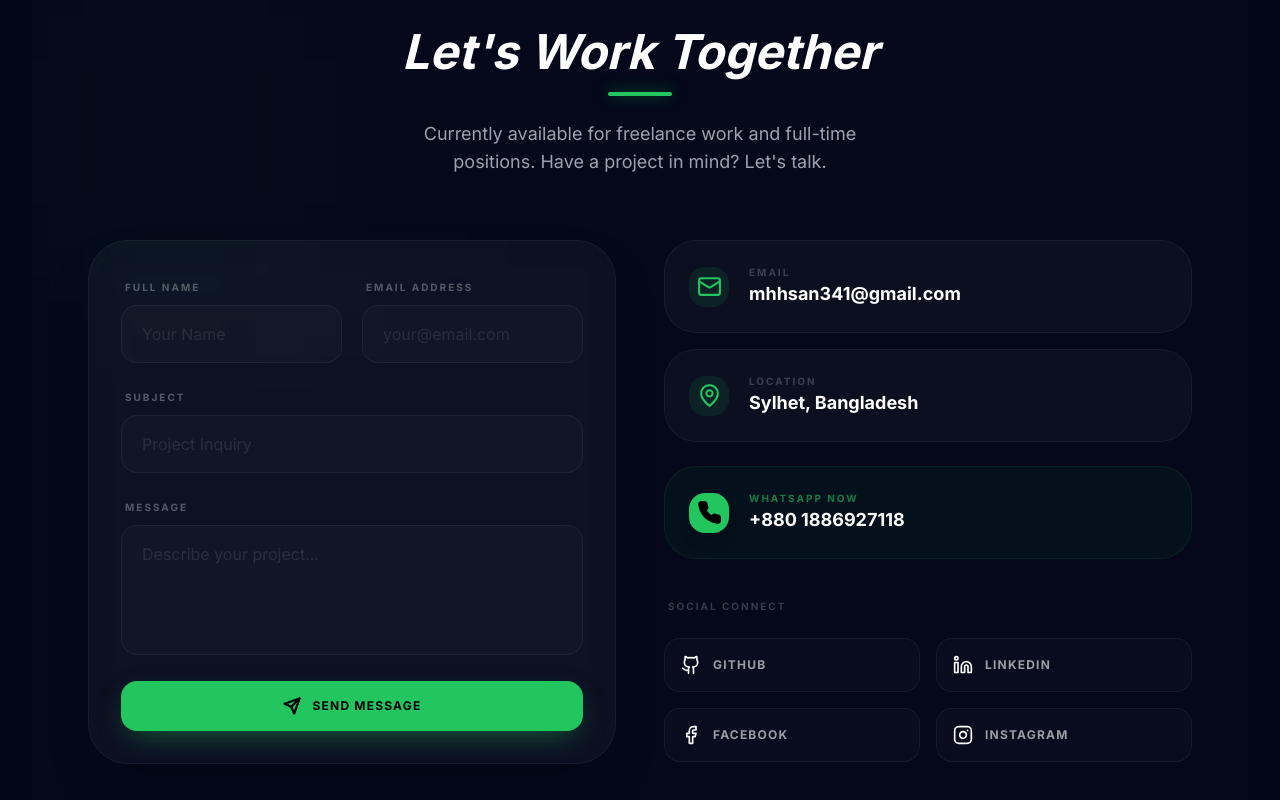
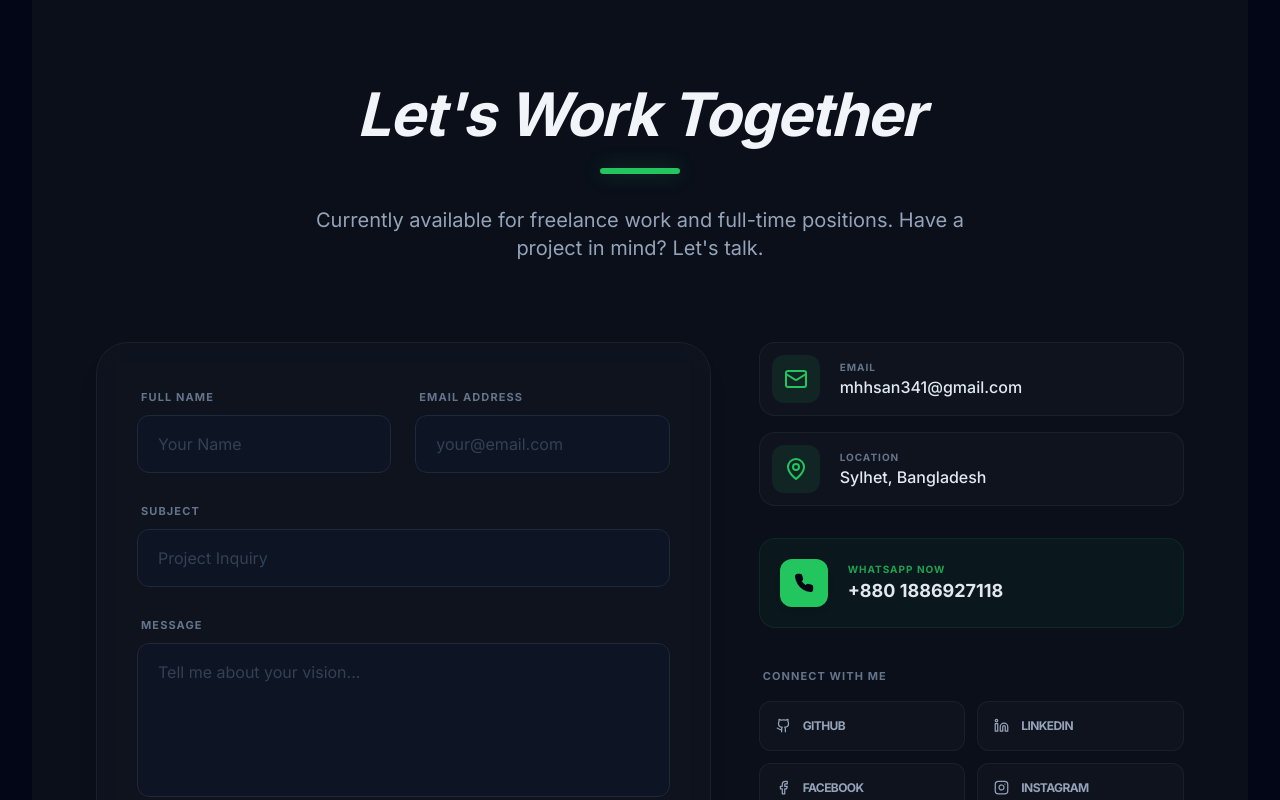
Before and after one commit to emon35410/Portfolio-Emon, a React (Vite) app: page / in a window 1280 px wide. Shown: the part 6880-7680 px from the top of the page. Built offline with nearby package versions, Linux system fonts and the light colour scheme; no server answers; the HTML template or start-up script is replaced by a standard one.

Commit message:
Formspree added

```diff
--- a/package.json
+++ b/package.json
@@ -11,6 +11,7 @@
   },
   "dependencies": {
     "@emailjs/browser": "^4.4.1",
+    "@formspree/react": "^3.0.0",
     "@studio-freight/lenis": "^1.0.42",
     "aos": "^2.3.4",
     "framer-motion": "^10.16.4",
--- a/src/components/Contact.jsx
+++ b/src/components/Contact.jsx
@@ -1,39 +1,34 @@
 import { useState, useRef } from 'react'
 import { motion, useInView } from 'framer-motion'
+// 1. Import Formspree hooks
+import { useForm, ValidationError } from '@formspree/react'
 import {
   Send, Mail, MapPin,
-  Github, Linkedin, Facebook, Instagram, Phone
+  Github, Linkedin, Facebook, Instagram, Phone, CheckCircle2
 } from 'lucide-react'
 
 const Contact = () => {
   const ref = useRef(null)
   const isInView = useInView(ref, { once: true, amount: 0.1 })
+
+  // 2. Initialize Formspree hook
+  const [state, handleSubmit] = useForm(import.meta.env.VITE_FORMSPREE_KEY);
+
+  // Keep local state for the inputs so the UI stays responsive
   const [formData, setFormData] = useState({
     name: '',
     email: '',
     subject: '',
     message: ''
   })
-  const [isSubmitting, setIsSubmitting] = useState(false)
 
   const handleInputChange = (e) => {
     setFormData({ ...formData, [e.target.name]: e.target.value })
   }
 
-  const handleSubmit = async (e) => {
-    e.preventDefault()
-    setIsSubmitting(true)
-    const mailtoLink = `mailto:mhhsan341@gmail.com?subject=${encodeURIComponent(formData.subject)}&body=${encodeURIComponent(`Name: ${formData.name}\nEmail: ${formData.email}\n\nMessage:\n${formData.message}`)}`
-    window.location.href = mailtoLink
-    setTimeout(() => {
-      setFormData({ name: '', email: '', subject: '', message: '' })
-      setIsSubmitting(false)
-    }, 2000)
-  }
-
   const contactInfo = [
-    { icon: Mail, label: 'Email', value: 'mhhsan341@gmail.com', color: 'text-green-500' },
-    { icon: MapPin, label: 'Location', value: 'Sylhet, Bangladesh', color: 'text-green-500' }
+    { icon: Mail, label: 'Email', value: 'mhhsan341@gmail.com' },
+    { icon: MapPin, label: 'Location', value: 'Sylhet, Bangladesh' }
   ]
 
   const socialLinks = [
@@ -43,111 +38,127 @@ const Contact = () => {
     { name: 'Instagram', icon: Instagram, url: 'https://www.instagram.com/ertugrul_emon_10/', color: 'hover:border-pink-500' }
   ]
 
-  // Animation Variants
   const containerVariants = {
     hidden: { opacity: 0 },
-    visible: { opacity: 1, transition: { staggerChildren: 0.15 } }
+    visible: { opacity: 1, transition: { staggerChildren: 0.1 } }
   }
 
   const itemVariants = {
     hidden: { opacity: 0, y: 20 },
-    visible: { opacity: 1, y: 0, transition: { duration: 0.6, ease: "easeOut" } }
+    visible: { opacity: 1, y: 0, transition: { duration: 0.5 } }
   }
 
   return (
-    <section id="contact" className="py-10 bg-[#0f172a]/20 relative overflow-hidden" ref={ref}>
-      {/* Background Glow */}
-      <div className="absolute top-0 left-0 w-72 h-72 bg-green-500/5 blur-[120px] -z-10" />
+    <section id="contact" className="py-16 md:py-24 bg-[#0a0f1a] relative overflow-hidden" ref={ref}>
+      <div className="absolute top-0 left-0 w-64 md:w-96 h-64 md:h-96 bg-green-500/10 blur-[100px] -z-10" />
+      <div className="absolute bottom-0 right-0 w-64 md:w-96 h-64 md:h-96 bg-blue-500/5 blur-[100px] -z-10" />
 
-      <div className="max-w-6xl mx-auto px-6">
+      <div className="max-w-6xl mx-auto px-4 sm:px-6 lg:px-8">
         <motion.div
           initial={{ opacity: 0, y: 20 }}
           animate={isInView ? { opacity: 1, y: 0 } : {}}
-          className="text-center mb-16"
+          className="text-center mb-12 md:mb-20"
         >
-          <h3 className="text-4xl md:text-5xl font-bold text-white mb-4 italic">
+          <h3 className="text-3xl md:text-5xl lg:text-6xl font-bold text-slate-100 mb-6 italic tracking-tight">
             Let&apos;s Work Together
           </h3>
-          <div className="w-16 h-1 bg-green-500 mx-auto rounded-full shadow-[0_0_15px_rgba(34,197,94,0.5)]" />
-          <p className="text-gray-400 mt-6 max-w-lg mx-auto text-lg">
+          <div className="w-20 h-1.5 bg-green-500 mx-auto rounded-full shadow-[0_0_20px_rgba(34,197,94,0.3)]" />
+          <p className="text-slate-400 mt-8 max-w-2xl mx-auto text-base md:text-xl leading-relaxed">
             Currently available for freelance work and full-time positions. Have a project in mind? Let&apos;s talk.
           </p>
         </motion.div>
 
-        <div className="grid lg:grid-cols-2 gap-12 items-start">
-          {/* Contact Form */}
+        <div className="grid lg:grid-cols-12 gap-8 lg:gap-12 items-start">
           <motion.div
-            initial={{ opacity: 0, x: -30 }}
+            initial={{ opacity: 0, x: -20 }}
             animate={isInView ? { opacity: 1, x: 0 } : {}}
-            transition={{ duration: 0.8 }}
-            className="bg-white/[0.03] backdrop-blur-xl p-8 rounded-[2.5rem] border border-white/5 shadow-2xl"
+            transition={{ duration: 0.6 }}
+            className="lg:col-span-7 bg-white/[0.02] backdrop-blur-md p-6 md:p-10 rounded-[2rem] border border-white/5 shadow-xl min-h-[500px] flex flex-col justify-center"
           >
-            <form onSubmit={handleSubmit} className="space-y-5">
-              <div className="grid sm:grid-cols-2 gap-5">
+            {/* 3. Handle Success UI */}
+            {state.succeeded ? (
+              <motion.div
+                initial={{ opacity: 0, scale: 0.9 }}
+                animate={{ opacity: 1, scale: 1 }}
+                className="text-center space-y-4"
+              >
+                <div className="w-20 h-20 bg-green-500/10 rounded-full flex items-center justify-center text-green-500 mx-auto mb-4">
+                  <CheckCircle2 size={48} />
+                </div>
+                <h4 className="text-2xl font-bold text-white">Message Sent!</h4>
+                <p className="text-slate-400">Thanks for reaching out, I'll get back to you soon.</p>
+              </motion.div>
+            ) : (
+              <form onSubmit={handleSubmit} className="space-y-6">
+                <div className="grid sm:grid-cols-2 gap-6">
                   <div className="space-y-2">
-                  <label className="text-[10px] font-black uppercase tracking-[0.2em] text-white/30 ml-1">Full Name</label>
+                    <label className="text-[11px] font-bold uppercase tracking-widest text-slate-500 ml-1">Full Name</label>
                     <input
-                    type="text" name="name" value={formData.name} onChange={handleInputChange} required
-                    className="w-full px-5 py-4 bg-white/[0.02] border border-white/5 rounded-2xl focus:border-green-500/50 focus:bg-green-500/5 outline-none transition-all text-white placeholder-white/10"
+                      id="name" type="text" name="name" value={formData.name} onChange={handleInputChange} required
+                      className="w-full px-5 py-4 bg-slate-900/50 border border-slate-800 rounded-xl focus:border-green-500/50 focus:ring-1 focus:ring-green-500/20 outline-none transition-all text-slate-200 placeholder-slate-700"
                       placeholder="Your Name"
                     />
+                    <ValidationError prefix="Name" field="name" errors={state.errors} className="text-red-500 text-xs mt-1" />
                   </div>
                   <div className="space-y-2">
-                  <label className="text-[10px] font-black uppercase tracking-[0.2em] text-white/30 ml-1">Email Address</label>
+                    <label className="text-[11px] font-bold uppercase tracking-widest text-slate-500 ml-1">Email Address</label>
                     <input
-                    type="email" name="email" value={formData.email} onChange={handleInputChange} required
-                    className="w-full px-5 py-4 bg-white/[0.02] border border-white/5 rounded-2xl focus:border-green-500/50 focus:bg-green-500/5 outline-none transition-all text-white placeholder-white/10"
+                      id="email" type="email" name="email" value={formData.email} onChange={handleInputChange} required
+                      className="w-full px-5 py-4 bg-slate-900/50 border border-slate-800 rounded-xl focus:border-green-500/50 focus:ring-1 focus:ring-green-500/20 outline-none transition-all text-slate-200 placeholder-slate-700"
                       placeholder="your@email.com"
                     />
+                    <ValidationError prefix="Email" field="email" errors={state.errors} className="text-red-500 text-xs mt-1" />
                   </div>
                 </div>
                 <div className="space-y-2">
-                <label className="text-[10px] font-black uppercase tracking-[0.2em] text-white/30 ml-1">Subject</label>
+                  <label className="text-[11px] font-bold uppercase tracking-widest text-slate-500 ml-1">Subject</label>
                   <input
-                  type="text" name="subject" value={formData.subject} onChange={handleInputChange} required
-                  className="w-full px-5 py-4 bg-white/[0.02] border border-white/5 rounded-2xl focus:border-green-500/50 focus:bg-green-500/5 outline-none transition-all text-white placeholder-white/10"
+                    id="subject" type="text" name="subject" value={formData.subject} onChange={handleInputChange} required
+                    className="w-full px-5 py-4 bg-slate-900/50 border border-slate-800 rounded-xl focus:border-green-500/50 focus:ring-1 focus:ring-green-500/20 outline-none transition-all text-slate-200 placeholder-slate-700"
                     placeholder="Project Inquiry"
                   />
                 </div>
                 <div className="space-y-2">
-                <label className="text-[10px] font-black uppercase tracking-[0.2em] text-white/30 ml-1">Message</label>
+                  <label className="text-[11px] font-bold uppercase tracking-widest text-slate-500 ml-1">Message</label>
                   <textarea
-                  name="message" rows="4" value={formData.message} onChange={handleInputChange} required
-                  className="w-full px-5 py-4 bg-white/[0.02] border border-white/5 rounded-2xl focus:border-green-500/50 focus:bg-green-500/5 outline-none transition-all text-white placeholder-white/10 resize-none"
-                  placeholder="Describe your project..."
+                    id="message" name="message" rows="5" value={formData.message} onChange={handleInputChange} required
+                    className="w-full px-5 py-4 bg-slate-900/50 border border-slate-800 rounded-xl focus:border-green-500/50 focus:ring-1 focus:ring-green-500/20 outline-none transition-all text-slate-200 placeholder-slate-700 resize-none"
+                    placeholder="Tell me about your vision..."
                   />
+                  <ValidationError prefix="Message" field="message" errors={state.errors} className="text-red-500 text-xs mt-1" />
                 </div>
 
                 <motion.button
-                whileHover={{ scale: 1.02, y: -2 }}
+                  whileHover={{ scale: 1.01 }}
                   whileTap={{ scale: 0.98 }}
-                type="submit" disabled={isSubmitting}
-                className="w-full bg-green-500 hover:bg-green-400 text-black py-4 rounded-2xl font-black uppercase tracking-widest text-xs transition-all shadow-[0_10px_30px_-10px_rgba(34,197,94,0.5)] flex items-center justify-center gap-3 disabled:opacity-50"
+                  type="submit" disabled={state.submitting}
+                  className="w-full bg-green-500 hover:bg-green-400 text-slate-950 py-4 rounded-xl font-bold uppercase tracking-widest text-sm transition-all shadow-lg flex items-center justify-center gap-3 disabled:opacity-50"
                 >
-                {isSubmitting ? "Opening Email..." : <><Send size={18} strokeWidth={3} /> Send Message</>}
+                  {state.submitting ? "Sending..." : <><Send size={18} /> Send Message</>}
                 </motion.button>
               </form>
+            )}
           </motion.div>
 
-          {/* Contact Details */}
+          {/* Contact Details side remains the same */}
           <motion.div
             variants={containerVariants}
             initial="hidden"
             animate={isInView ? "visible" : "hidden"}
-            className="space-y-6"
+            className="lg:col-span-5 space-y-6 md:space-y-8"
           >
-            <div className="grid gap-4">
+            <div className="grid sm:grid-cols-2 lg:grid-cols-1 gap-4">
               {contactInfo.map((info, idx) => (
                 <motion.div
                   key={idx} variants={itemVariants}
-                  className="flex items-center gap-5 p-6 bg-white/[0.03] rounded-[2rem] border border-white/5 hover:border-green-500/20 transition-all group"
+                  className="flex items-center gap-5 p-3 bg-white/[0.02] rounded-2xl border border-white/5 hover:border-green-500/30 transition-all group"
                 >
-                  <div className="w-10 h-10 bg-green-500/10 rounded-2xl flex items-center justify-center text-green-500 group-hover:scale-110 transition-transform">
-                    <info.icon size={25} />
+                  <div className="w-12 h-12 bg-green-500/10 rounded-xl flex items-center justify-center text-green-500 shrink-0">
+                    <info.icon size={24} />
                   </div>
-                  <div>
-                    <p className="text-[10px] font-black uppercase tracking-[0.2em] text-white/20">{info.label}</p>
-                    <p className="text-white font-bold text-lg">{info.value}</p>
+                  <div className="min-w-0">
+                    <p className="text-[10px] font-bold uppercase tracking-widest text-slate-500">{info.label}</p>
+                    <p className="text-slate-200 font-medium text-sm md:text-base truncate">{info.value}</p>
                   </div>
                 </motion.div>
               ))}
@@ -156,28 +167,28 @@ const Contact = () => {
             <motion.a
               variants={itemVariants}
               href="https://wa.me/8801886927118" target="_blank" rel="noreferrer"
-              className="flex items-center gap-5 p-6 bg-green-500/5 rounded-[2rem] border border-green-500/10 hover:border-green-500/40 hover:bg-green-500/10 transition-all group"
+              className="flex items-center gap-5 p-5 bg-green-500/5 rounded-2xl border border-green-500/10 hover:border-green-500/40 hover:bg-green-500/10 transition-all group"
             >
-              <div className="w-10 h-10 bg-green-500 rounded-2xl flex items-center justify-center text-black shadow-lg">
-                <Phone size={25} fill="currentColor" />
+              <div className="w-12 h-12 bg-green-500 rounded-xl flex items-center justify-center text-slate-950 shadow-md shrink-0">
+                <Phone size={20} fill="currentColor" />
               </div>
               <div>
-                <p className="text-[10px] font-black uppercase tracking-[0.2em] text-green-500/60">WhatsApp Now</p>
-                <p className="text-white font-bold text-lg">+880 1886927118</p>
+                <p className="text-[10px] font-bold uppercase tracking-widest text-green-500/80">WhatsApp Now</p>
+                <p className="text-slate-200 font-bold text-lg">+880 1886927118</p>
               </div>
             </motion.a>
 
-            <motion.div variants={itemVariants} className="pt-4">
-              <h5 className="text-[10px] font-black uppercase tracking-[0.2em] text-white/20 mb-6 ml-1">Social Connect</h5>
-              <div className="grid grid-cols-2 gap-4">
+            <motion.div variants={itemVariants} className="pt-2">
+              <h5 className="text-[11px] font-bold uppercase tracking-widest text-slate-500 mb-4 ml-1">Connect with me</h5>
+              <div className="grid grid-cols-2 gap-3">
                 {socialLinks.map((social, idx) => (
                   <motion.a
                     key={idx} href={social.url} target="_blank" rel="noreferrer"
-                    whileHover={{ y: -5, backgroundColor: 'rgba(255,255,255,0.05)' }}
-                    className={`flex items-center gap-3 bg-white/[0.02] border border-white/5 p-4 rounded-2xl transition-all ${social.color} group`}
+                    whileHover={{ y: -3, backgroundColor: 'rgba(255,255,255,0.04)' }}
+                    className={`flex items-center justify-center sm:justify-start gap-3 bg-white/[0.02] border border-white/5 p-4 rounded-xl transition-all ${social.color} group`}
                   >
-                    <social.icon size={20} className="group-hover:scale-110 transition-transform" />
-                    <span className="text-xs font-bold uppercase tracking-widest text-white/60 group-hover:text-white transition-colors">{social.name}</span>
+                    <social.icon size={15} className="text-slate-400 group-hover:text-inherit transition-colors" />
+                    <span className="text-xs font-bold uppercase tracking-tighter text-slate-400 group-hover:text-slate-100 transition-colors">{social.name}</span>
                   </motion.a>
                 ))}
               </div>
```
Also changed, not shown: 1 other file (tests, documents, lock files or other folders). Lines whose indentation alone changed are shown as unchanged.
